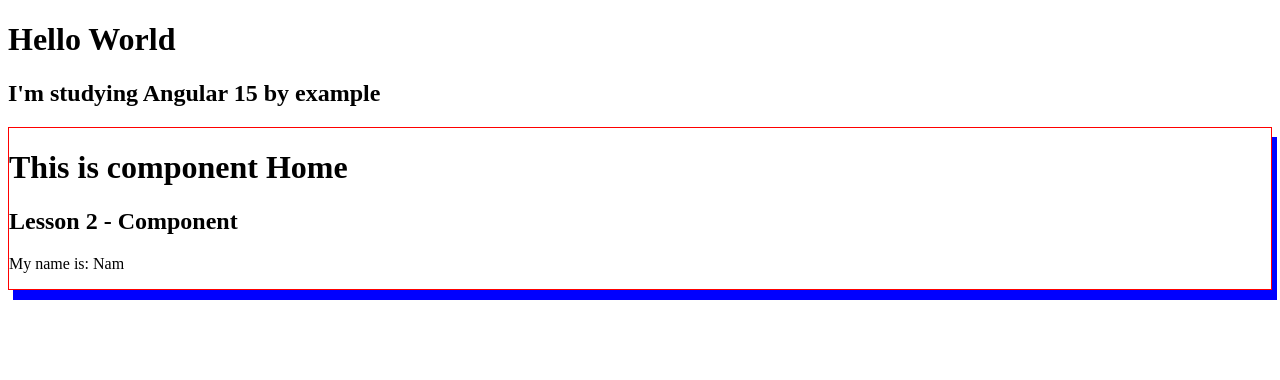
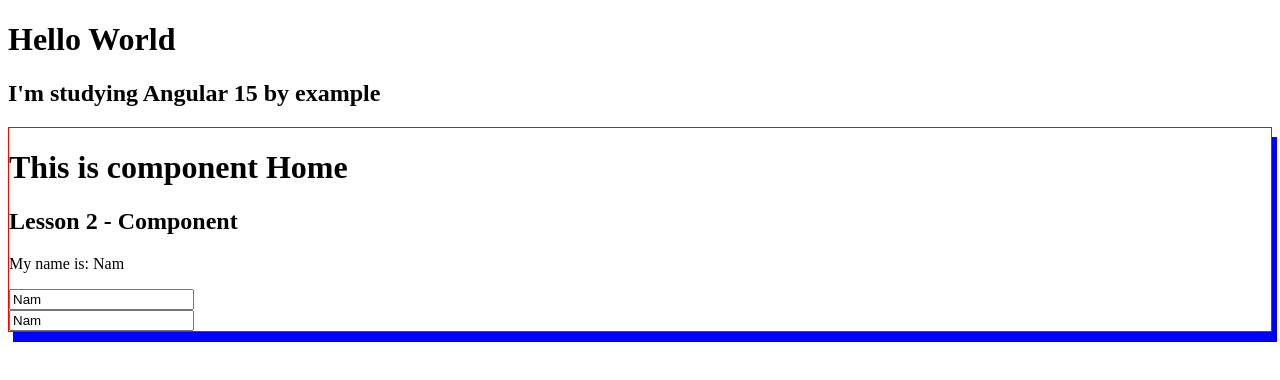
Before and after one commit to nguyenkimquocnam/Learn_Angular15, an Angular app: page / in a window 1280 px wide. Shown: the top 380 px of the page. Built offline with nearby package versions, Linux system fonts and the light colour scheme.

Commit message:
DataBinding_Properties

```diff
--- a/src/app/home/home.component.html
+++ b/src/app/home/home.component.html
@@ -1,6 +1,14 @@
 <div class="box">
     <h1>This is component Home</h1>
     <h2>Lesson 2 - Component</h2>
+    <p>My name is: {{name}}</p>
 
-    <p>My name is: {{name}}</p>
+    <!-- Way 1 -->
+    <input value="{{ name }}" title="This is {{ name }}"/>
+    <br />
+
+    <!-- Way 2 -->
+    <input [value]="name" [title]="'This is ' + name"/>
+    <br />
+
 </div>
```
